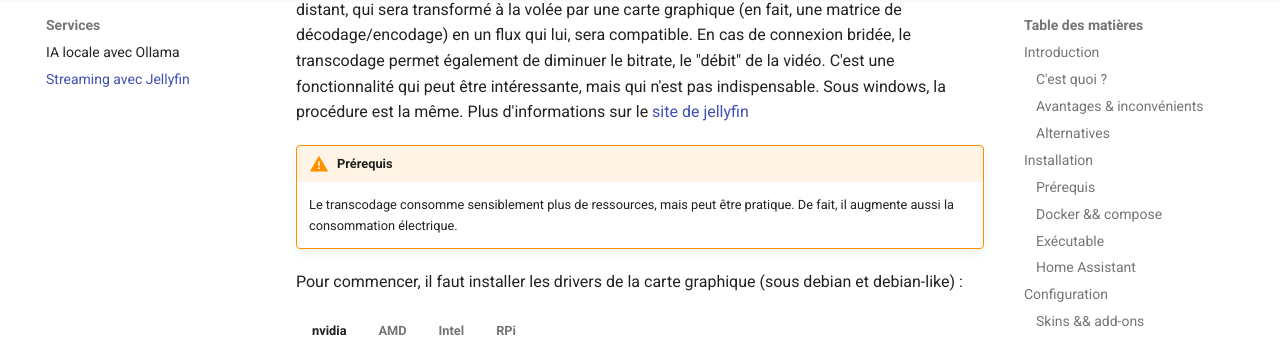
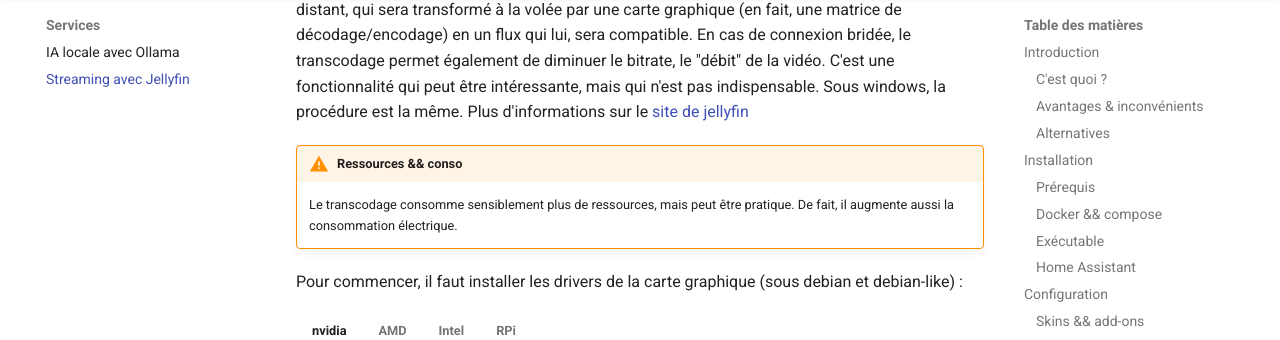
Before and after one commit to adenyrr/become.sh, an MkDocs documentation site: the page built from docs/services/jellyfin.md, in a window 1280 px wide and 900 px high, scrolled down 3655 px. Shown: the part 104-444 px from the top of the window. Built offline with MkDocs 1.6.1 and Material for MkDocs 9.7.7, drawn with Linux system fonts in a browser that asks for light colours; comment, search, counter and statistics services are not loaded.

Commit message:
Update jellyfin.md

```diff
--- a/docs/services/jellyfin.md
+++ b/docs/services/jellyfin.md
@@ -147,7 +147,7 @@ Je recommande les add-ons suivants, disponibles depuis [awesome-jellyfin](https:
 
 Le transcodage permet de lire un média non-compatible sur un périphérique distant ou de modifier le bitrate d'un média. Par exemple, il peut-être intéressant de disposer de ses médias sous le codec `H265` qui prend moins de place que le `H264`, mais qui est incompatible avec de nombreux smartphones. Le transcosage permet à ce dernier de quand même lire le fichier distant, qui sera transformé à la volée par une carte graphique (en fait, une matrice de décodage/encodage) en un flux qui lui, sera compatible. En cas de connexion bridée, le transcodage permet également de diminuer le bitrate, le "débit" de la vidéo. C'est une fonctionnalité qui peut être intéressante, mais qui n'est pas indispensable. Sous windows, la procédure est la même. Plus d'informations sur le [site de jellyfin](https://jellyfin.org/docs/general/administration/hardware-acceleration)
 
-!!! warning "Prérequis"
+!!! warning "Ressources && conso"
 
     Le transcodage consomme sensiblement plus de ressources, mais peut être pratique. De fait, il augmente aussi la consommation électrique.
 
```
